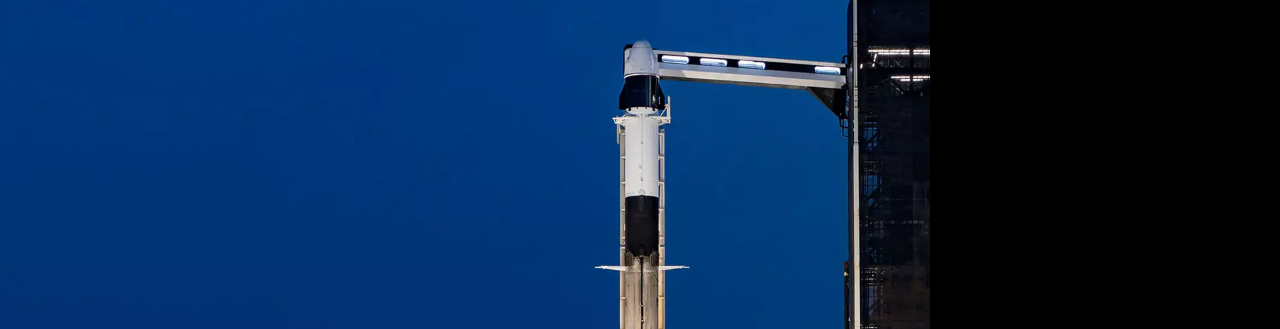
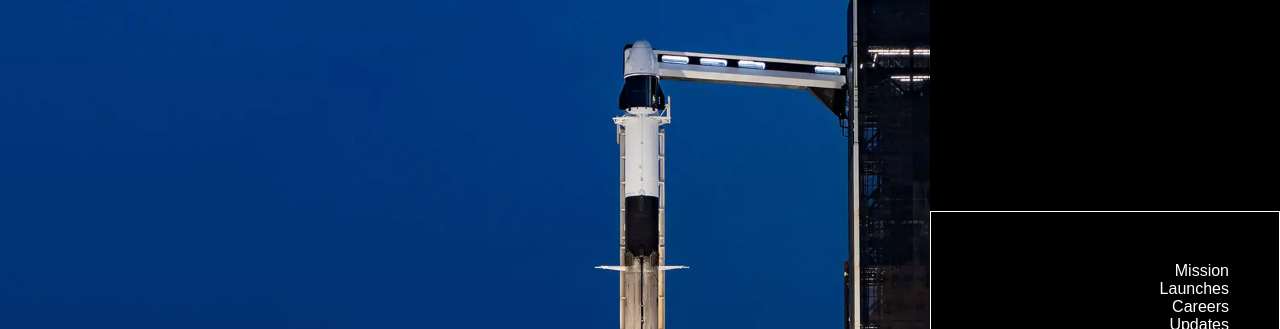
Before and after one commit to Annie-Huang/spacex-website, a website: page index.html in a window 1280 px wide. Shown: the part 93-422 px from the top of the page. Drawn offline with Linux system fonts and the light colour scheme; a web font is replaced by a local one.

Commit message:
position the ul in the vertical center with all items align to the end.

```diff
--- a/css/style.css
+++ b/css/style.css
@@ -289,6 +289,19 @@ footer ul li a:hover {
   height: 100%;
   background: #000;
   z-index: 4;
+
+  display: flex;
+  align-items: center;
+  justify-content: center;
+}
+.mobile-main-menu ul {
+  border: 1px solid white;
+  display: flex;
+  flex-direction: column;
+  align-items: end;
+  justify-content: center;
+  padding: 50px;
+  width: 100%;
 }
 
 /* Animations */
```
